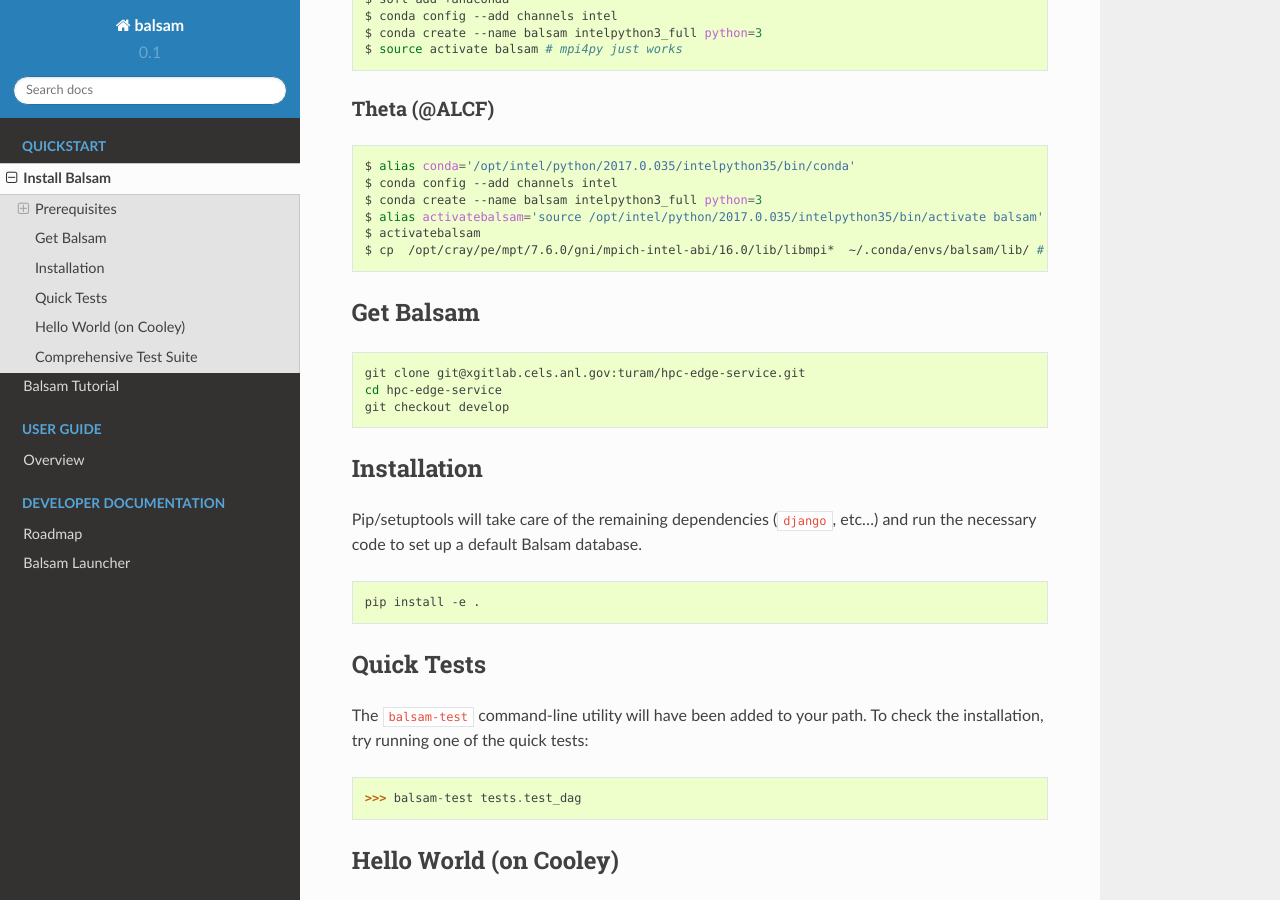
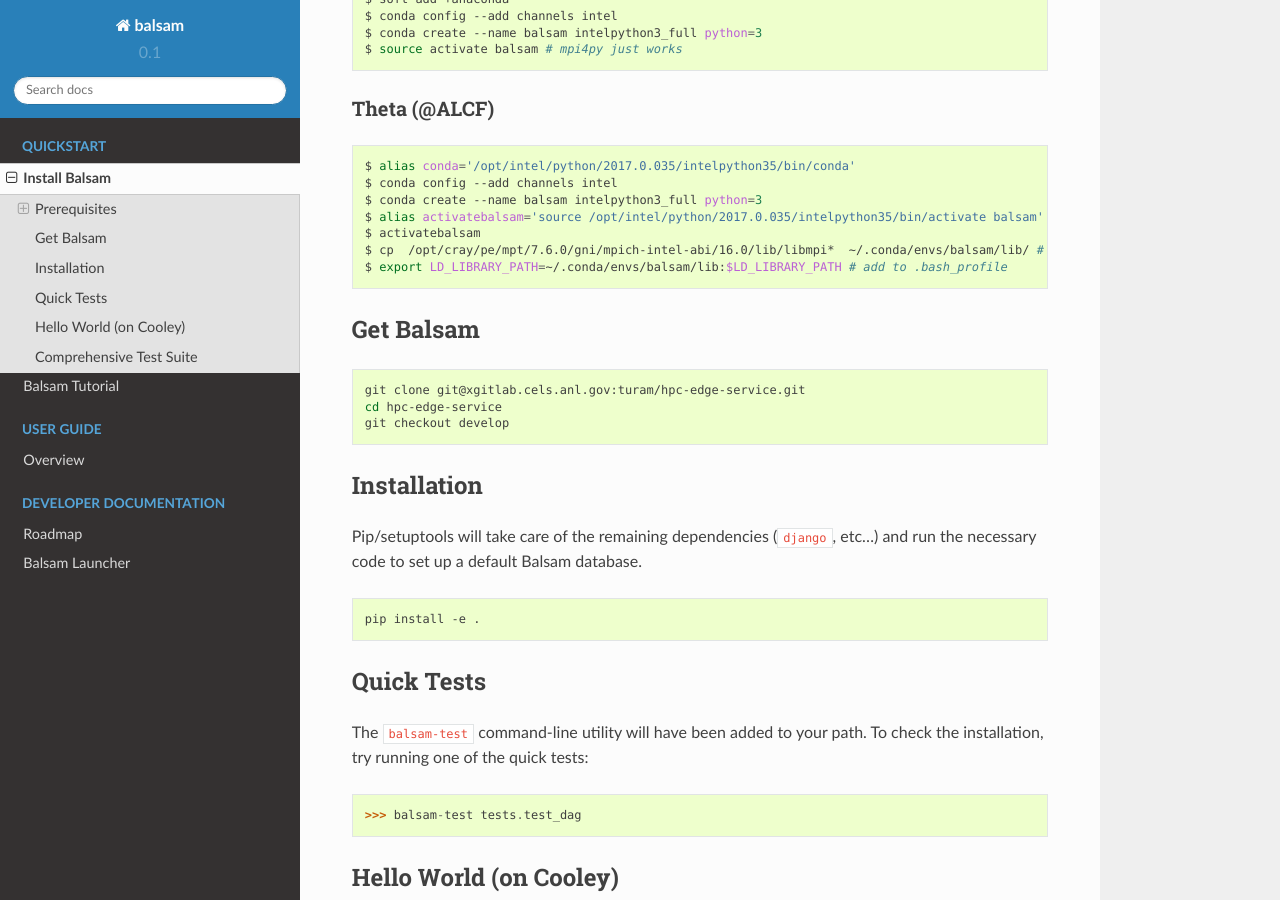
Before and after one commit to argonne-lcf/balsam, a Sphinx documentation site: the page built from docs/quick/quickstart.rst, in a window 1280 px wide and 900 px high, scrolled down 748 px. Built offline with Sphinx 7.4.7 and the Read the Docs theme 2.0.0, drawn with Linux system fonts in a browser that asks for light colours.

Commit message:
added line to quickstart

```diff
--- a/docs/quick/quickstart.rst
+++ b/docs/quick/quickstart.rst
@@ -43,6 +43,7 @@
     $ alias activatebalsam='source /opt/intel/python/2017.0.035/intelpython35/bin/activate balsam' # add to .bash_profile
     $ activatebalsam
     $ cp  /opt/cray/pe/mpt/7.6.0/gni/mpich-intel-abi/16.0/lib/libmpi*  ~/.conda/envs/balsam/lib/ # need to link to intel ABI
+    $ export LD_LIBRARY_PATH=~/.conda/envs/balsam/lib:$LD_LIBRARY_PATH # add to .bash_profile
 
 Get Balsam
 -----------
```
